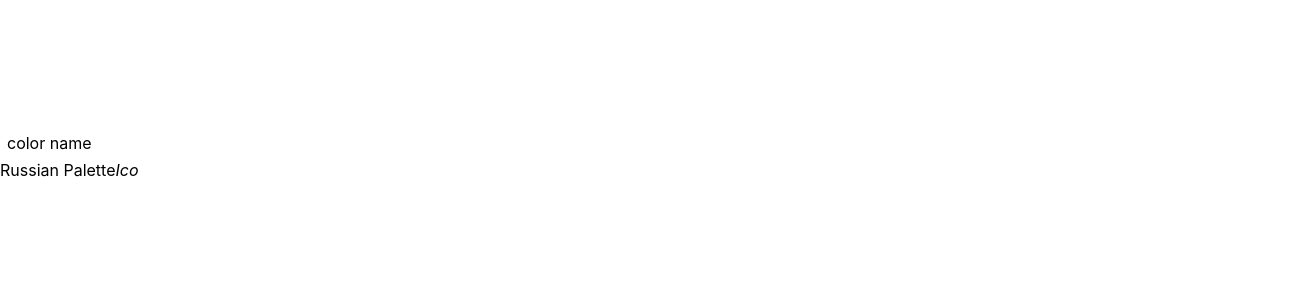
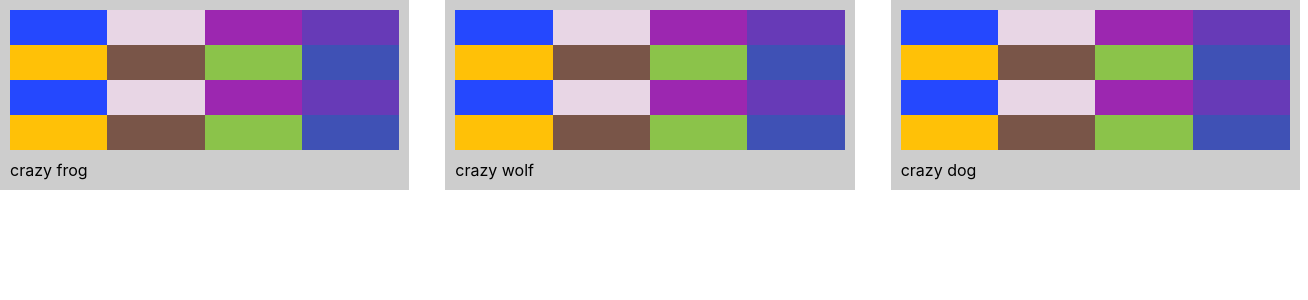
Before and after one commit to lucas-mdiniz/color-palette, a React (Create React App) app: page / in a window 1280 px wide. Shown: the top 300 px of the page, 1308 px wide, since content can reach past the window. Built offline with nearby package versions, Linux system fonts and the light colour scheme; the HTML template or start-up script is replaced by a standard one.

Commit message:
installed babel plugin for styled components, installed emiji-mart,  updated MiniPalette component and created the palettes state

```diff
--- a/package.json
+++ b/package.json
@@ -4,6 +4,7 @@
   "private": true,
   "dependencies": {
     "@material-ui/core": "^4.4.3",
+    "emoji-mart": "^2.11.1",
     "react": "^16.9.0",
     "react-dom": "^16.9.0",
     "react-router-dom": "^5.1.0",
@@ -30,5 +31,8 @@
       "last 1 firefox version",
       "last 1 safari version"
     ]
+  },
+  "devDependencies": {
+    "babel-plugin-styled-components": "^1.10.6"
   }
 }
--- a/src/App.js
+++ b/src/App.js
@@ -1,15 +1,38 @@
-import React from 'react';
+import React, {Component} from 'react';
 import MiniPalette from './MiniPalette';
 import Grid from '@material-ui/core/Grid';
 
-function App() {
-  return (
-    <Grid container>
-      <Grid item xs={12} sm={4}>
-          <MiniPalette/>
-      </Grid>
-    </Grid>
-  );
+class App extends Component {
+  constructor(props){
+    super(props);
+
+    this.state = {
+      palettes: [{
+        colors: ['#2548fe', '#e8d6e5', '#9C27B0', '#673AB7', '#FFC107', '#795548', '#8BC34A', '#3F51B5','#2548fe', '#e8d6e5', '#9C27B0', '#673AB7', '#FFC107', '#795548', '#8BC34A', '#3F51B5'],
+        name: 'crazy frog',
+        icon: ''
+      },
+      {
+        colors: ['#2548fe', '#e8d6e5', '#9C27B0', '#673AB7', '#FFC107', '#795548', '#8BC34A', '#3F51B5','#2548fe', '#e8d6e5', '#9C27B0', '#673AB7', '#FFC107', '#795548', '#8BC34A', '#3F51B5'],
+        name: 'crazy wolf',
+        icon: ''
+      },
+      {
+        colors: ['#2548fe', '#e8d6e5', '#9C27B0', '#673AB7', '#FFC107', '#795548', '#8BC34A', '#3F51B5','#2548fe', '#e8d6e5', '#9C27B0', '#673AB7', '#FFC107', '#795548', '#8BC34A', '#3F51B5'],
+        name: 'crazy dog',
+        icon: ''
+      }]
+    };
+  }
+  render(){
+    return (
+      <div>
+        <Grid container spacing={7}>
+          {this.state.palettes.map((palette) => <Grid item sm={4} xs={12}><MiniPalette colors={palette.colors} name={palette.name} icon={palette.icon}/></Grid>)}
+        </Grid>
+      </div>
+    );
+  }
 }
 
 export default App;
--- a/src/ColorBox.js
+++ b/src/ColorBox.js
@@ -49,9 +49,8 @@ const StyledLink = styled(Link)`
 class ColorBox extends Component{
 
     render(){
-        console.log(this.props);
         return(
-            <Box>
+            <Box color={this.props.color}>
                 <ColorTitle>color name</ColorTitle>
                 <StyledLink to='/path'>More</StyledLink>
                 <CopyButton>copy</CopyButton>
--- a/src/MiniPalette.js
+++ b/src/MiniPalette.js
@@ -1,28 +1,49 @@
 import React, {Component} from 'react';
 import Palette from './ColorBox';
 import styled from 'styled-components';
+import { Grid, height } from '@material-ui/core';
 
 
-const StyledMiniPalette = styled.div`
+
+
+const MiniPaletteWrapper =  styled.div`
 
 `;
 
-const PaletteName = styled.span`
+const StyledMiniPalette = styled.div`
+    width: 100%;
+    background: #cdcdcd;
+    padding: 10px;
+`;
 
+const MiniColorBox = styled.div`
+    width: 100%;
+    height: 35px;
+    background: ${props => props.color};
 `;
 
 const PaletteIcon = styled.i`
 
 `;
 
+const PaletteName = styled.span`
+    display: block;
+    margin-top: 10px;
+`;
+
 class MiniPalette extends Component{
     render(){
         return(
             <StyledMiniPalette>
-                <Palette/>
-                <PaletteName>Russian Palette</PaletteName>
-                <PaletteIcon>Ico</PaletteIcon>
+                <MiniPaletteWrapper>
+                    <Grid container>
+                        {this.props.colors.map(color =>  <Grid item xs={3}><MiniColorBox color={color}/></Grid>)}
+                    </Grid>
+                </MiniPaletteWrapper>
+                <PaletteName>{this.props.name}</PaletteName>
+                <PaletteIcon>{this.props.icon}</PaletteIcon>
             </StyledMiniPalette>
+
         )
     }
 }
--- a/src/Palette.js
+++ b/src/Palette.js
@@ -6,7 +6,7 @@ class Palette extends Component{
     render(){
         return(
 
-            <Grid container spacing={3}>
+            <Grid container>
                 <Grid item xs={12} sm={4} md={3}>
                     <ColorBox color={'red'}/>
                 </Grid>
```
Also changed, not shown: 1 other file (tests, documents, lock files or other folders).
